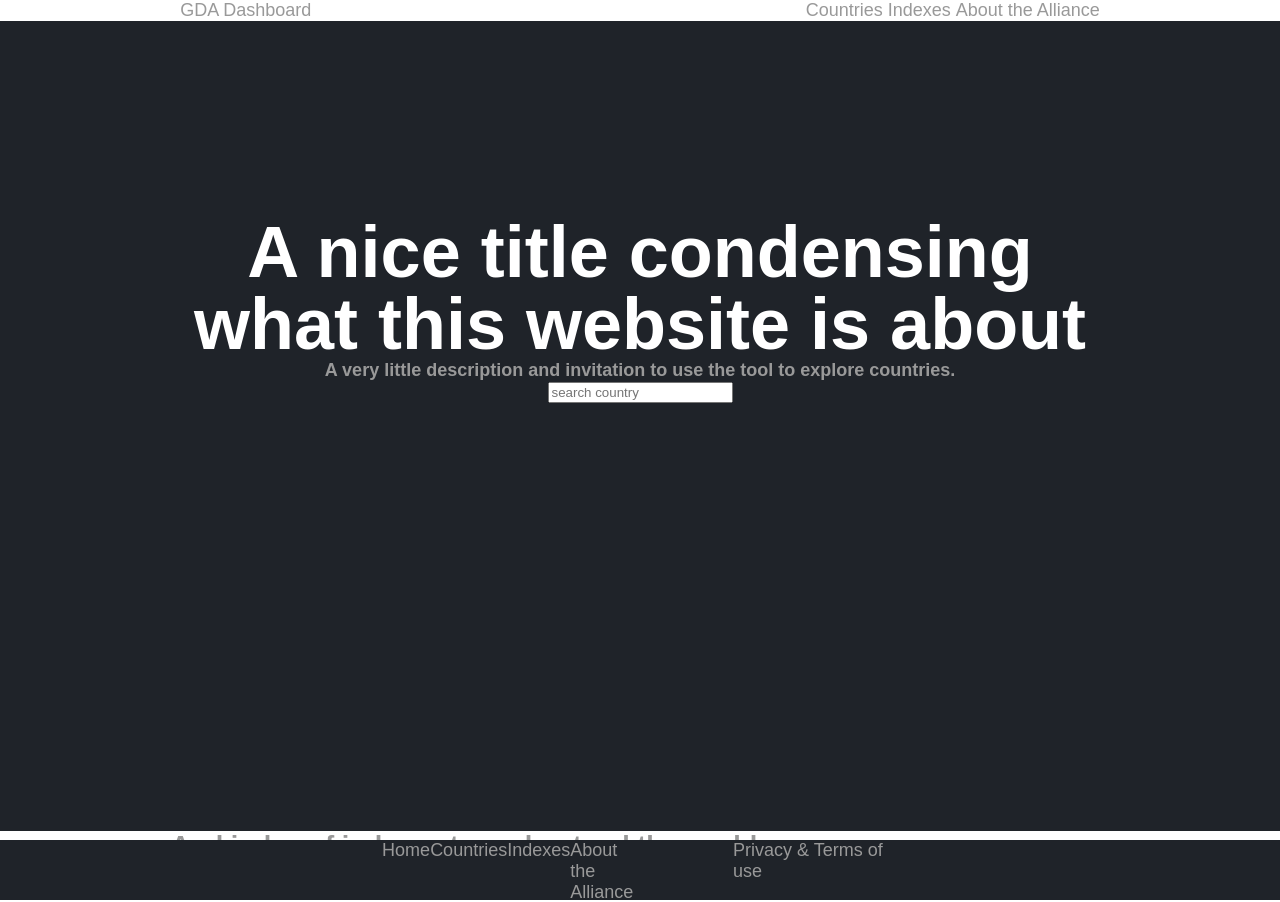
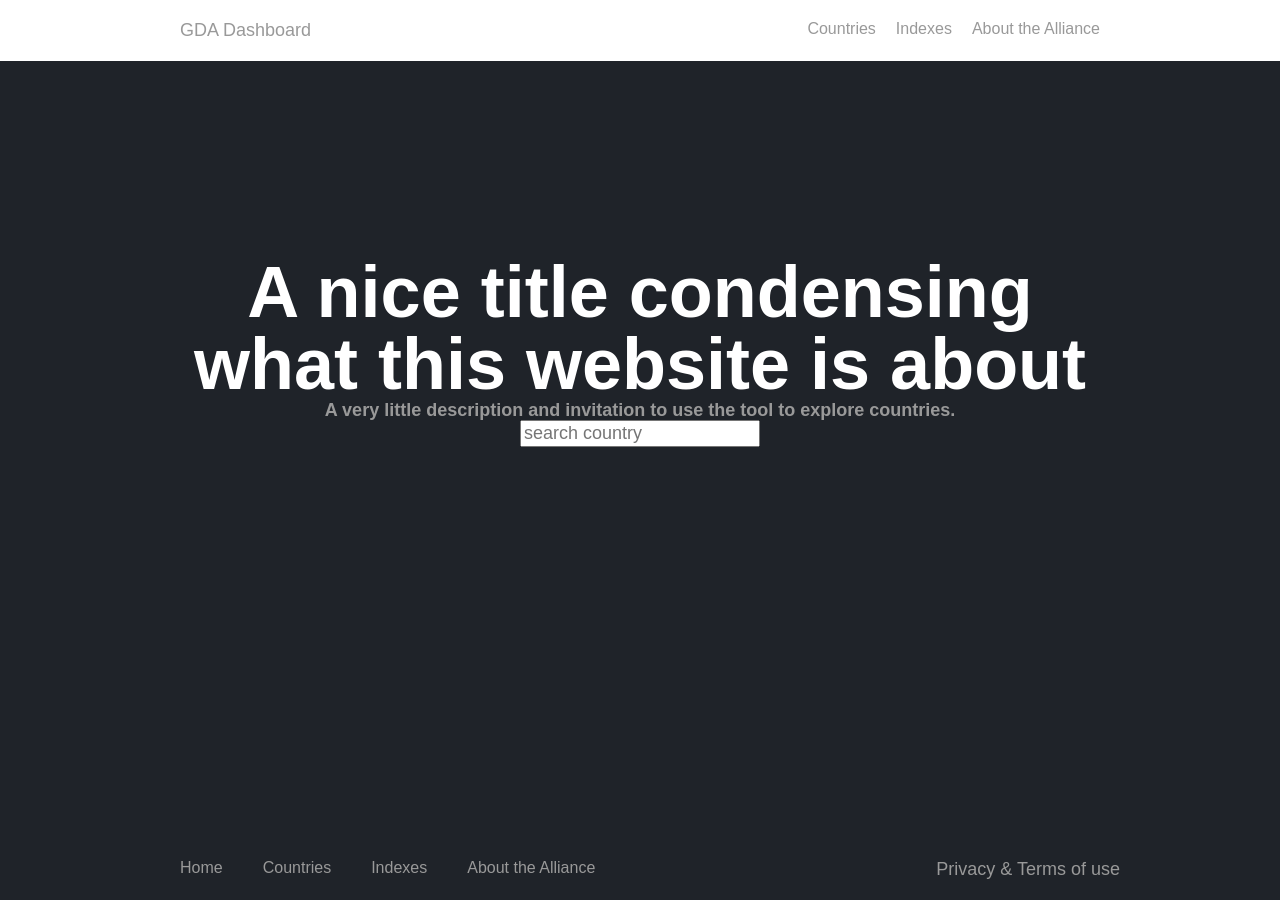
Before and after one commit to GovernanceDataAlliance/GDA-Dashboard, a Jekyll site: the page built from index.html, in a window 1280 px wide. Built offline with Jekyll 4.4.1, drawn with Linux system fonts in a browser that asks for light colours; nearby versions of some CDN libraries; some web fonts are replaced; library files that are not in the unit come from our copies.

Commit message:
header and footer

```diff
--- a/_includes/footer.html
+++ b/_includes/footer.html
@@ -1,21 +1,15 @@
 <footer class="l-footer is-{{ page.name }}">
 	<div class="wrap">
-		<div class="row">
-			<div class="grid-4">
-			  <nav>
-			  	<ul class="m-site-navigation">
-			  		<li><a href="#">Home</a></li>
-			  		<li><a href="#">Countries</a></li>
-			  		<li><a href="#">Indexes</a></li>
-			  		<li><a href="#">About the Alliance</a></li>
-			  	</ul>
-			  </nav>
-			</div>
+	  <nav>
+	  	<ul class="m-site-navigation -vertical">
+	  		<li class="link"><a href="#">Home</a></li>
+	  		<li class="link"><a href="#">Countries</a></li>
+	  		<li class="link"><a href="#">Indexes</a></li>
+	  		<li class="link"><a href="#">About the Alliance</a></li>
+	  	</ul>
+	  </nav>
 
-		  <div class="grid-4 offset-4">
-		  	<a href="#">Privacy & Terms of use</a>
-		  </div>
-		</div>
+  	<a href="#">Privacy & Terms of use</a>
 	</div>
 
 </footer>
--- a/_includes/header.html
+++ b/_includes/header.html
@@ -1,20 +1,15 @@
 <header class="l-header is-{{ page.name }}">
 	<div class="wrap">
-		<div class="row">
-			<div class="grid-6">
-		  	<a class="c-brand" href="{{ site.baseurl }}/">{{ site.title }}</a>
-			</div>
+  	<a class="c-brand" href="{{ site.baseurl }}/">{{ site.title }}</a>
 
-			<div class="grid-4 offset-2">
-			  <nav>
-			  	<ul class="m-site-navigation">
-			  		<li><a href="#">Countries</a></li>
-			  		<li><a href="#">Indexes</a></li>
-			  		<li><a href="#">About the Alliance</a></li>
-			  	</ul>
-			  </nav>
-			</div>
-		</div>
+		<button class="btn-mobile-menu"></button>
+	  <nav>
+	  	<ul class="m-site-navigation">
+	  		<li class="link"><a href="#">Countries</a></li>
+	  		<li class="link"><a href="#">Indexes</a></li>
+	  		<li class="link"><a href="#">About the Alliance</a></li>
+	  	</ul>
+	  </nav>
 	</div>
 
 </header>
--- a/_sass/base/_buttons.scss
+++ /dev/null
@@ -1,51 +0,0 @@
-/*
- * Create an abstract class with basic settings...
- */
-%btn {
-  @extend %button-reset;
-  padding: rem($margin-small) rem($margin-medium);
-  border: 1px solid $light-grey;
-  border-radius: 3px;
-  font-family: $font-main;
-  font-size: $font-size;
-  font-weight: bold;
-  text-transform: capitalize;
-}
-
-%btn-close {
-  font-weight: bold;
-  color: #000;
-  font-size: 20px;
-  line-height: .5em;
-  cursor: pointer;
-  text-align: center;
-  color: $color-1;
-}
-
-/*
- * ...Extend it with particular styles...
- */
-%btn-blue {
-  @extend %btn;
-  background-color: $color-1;
-  color: $white;
-
-  &:hover {
-    background-color: darken($color-1, .1);
-  }
-}
-
-/*
- * ...Apply it to real items in your proyect.
- */
-.btn-i-am-a-button {
-  @extend %btn-blue;
-}
-
-.btn-info {
-  @include circle(15px, $soft-grey, 1px, $soft-grey, border);
-  font-size: $font-size-small;
-  cursor: pointer;
-  font-family: Georgia;
-  text-transform: none !important;
-}
--- /dev/null
+++ b/_sass/components/_buttons.scss
@@ -0,0 +1,5 @@
+.btn-mobile-menu {
+  @media screen and (min-width: $screen-m) {
+    display: none;
+  }
+}
--- a/_sass/layout/_l-footer.scss
+++ b/_sass/layout/_l-footer.scss
@@ -1,10 +1,22 @@
 .l-footer {
-	position: fixed;
-	bottom: 0;
-	left: 0;
-	right: 0;
-	display: flex;
-	align-content: center;
-	height: rem(60px);
 	background-color: $color-1;
+
+	> .wrap {
+		display: flex;
+		flex-direction: column;
+		padding: rem(20px) 0;
+		align-content: center;
+	}
+
+	@media screen and (min-width: $screen-m) {
+		position: fixed;
+		bottom: 0;
+		left: 0;
+		right: 0;
+
+		> .wrap {
+			flex-direction: row;
+			justify-content: space-between;
+		}
+	}
 }
--- a/_sass/layout/_l-header.scss
+++ b/_sass/layout/_l-header.scss
@@ -1,3 +1,13 @@
 /* Layout header */
 .l-header {
+	padding: rem(20px) 0;
+
+	> .wrap {
+		display: flex;
+		align-content: center;
+		justify-content: space-between;
+	}
+
+	@media screen and (min-width: $screen-m) {
+	}
 }
--- a/_sass/modules/_m-site-navigation.scss
+++ b/_sass/modules/_m-site-navigation.scss
@@ -1,5 +1,42 @@
 .m-site-navigation {
-	display: flex;
+	display: none;
 	flex-direction: row;
 	justify-content: space-between;
+	width: 100%;
+	font-size: rem(16px);
+
+	&.is-open {
+		display: flex;
+	}
+
+	&.-vertical {
+		display: flex;
+		flex-direction: column;
+		align-items: center;
+		margin-bottom: rem(10px);
+		border-bottom: 1px solid rgba(#ececec, .1);
+
+		> .link {
+			padding-bottom: rem(10px);
+		}
+
+		@media screen and (min-width: $screen-m) {
+			flex-direction: row;
+			margin-bottom: 0;
+			border-bottom: none;
+
+			> .link {
+				padding-bottom: 0;
+				margin-right: rem(20px);
+			}
+		}
+	}
+
+	@media screen and (min-width: $screen-m) {
+		display: flex;
+
+		> .link {
+			margin-left: rem(20px);
+		}
+	}
 }
--- a/css/main.scss
+++ b/css/main.scss
@@ -4,7 +4,7 @@
 
 
 @charset "utf-8";
-// @import 'normalize.css';
+@import 'normalize.css';
 
 // Import partials from `sass_dir` (defaults to `_sass`)
 @import
@@ -22,6 +22,7 @@
 
   "modules/m-site-navigation",
 
+  "components/buttons",
   "components/c-section-title",
 
   "states";
```
Also changed, not shown: _sass/components/_icons.scss (renamed from _sass/base/_icons.scss), 1 other file.
